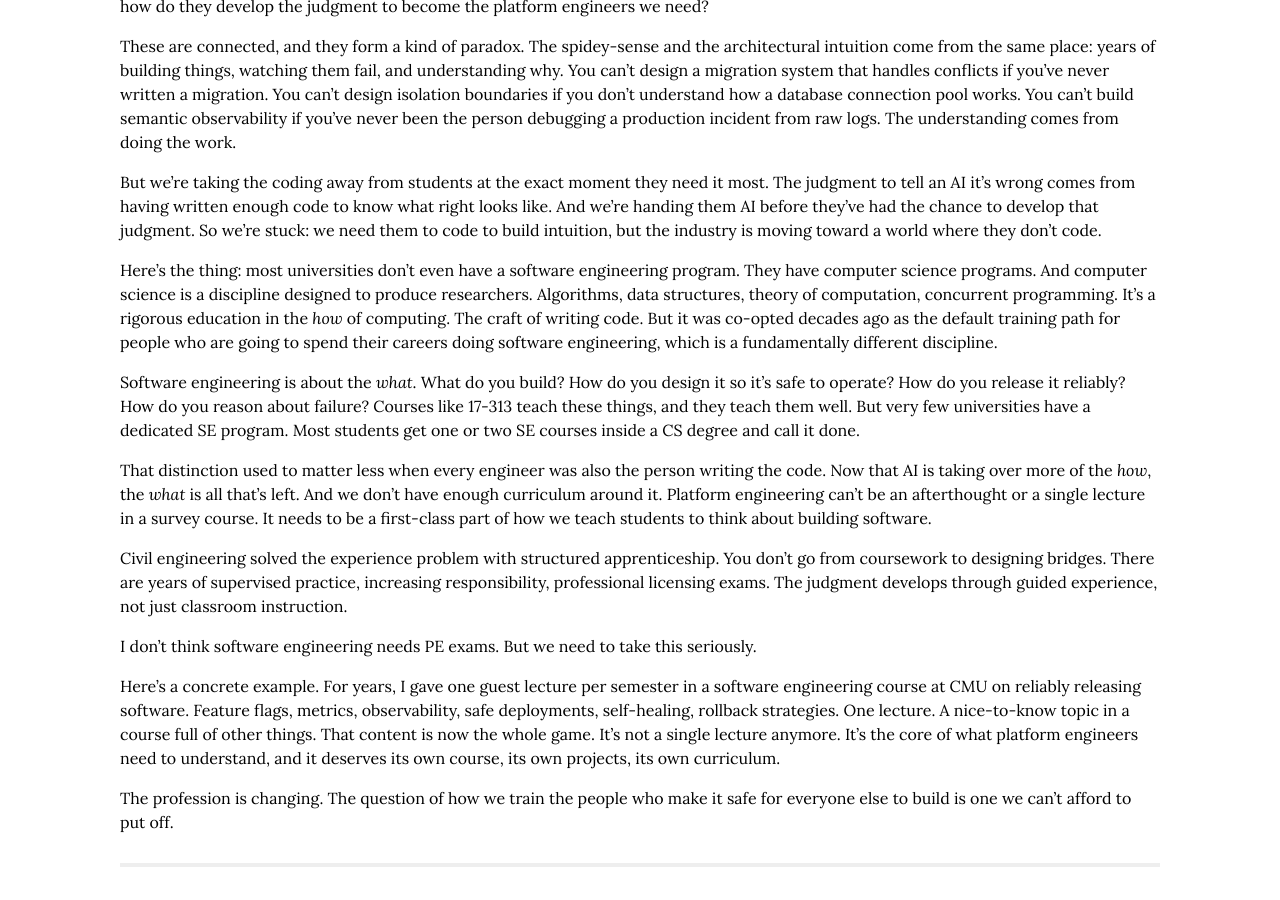
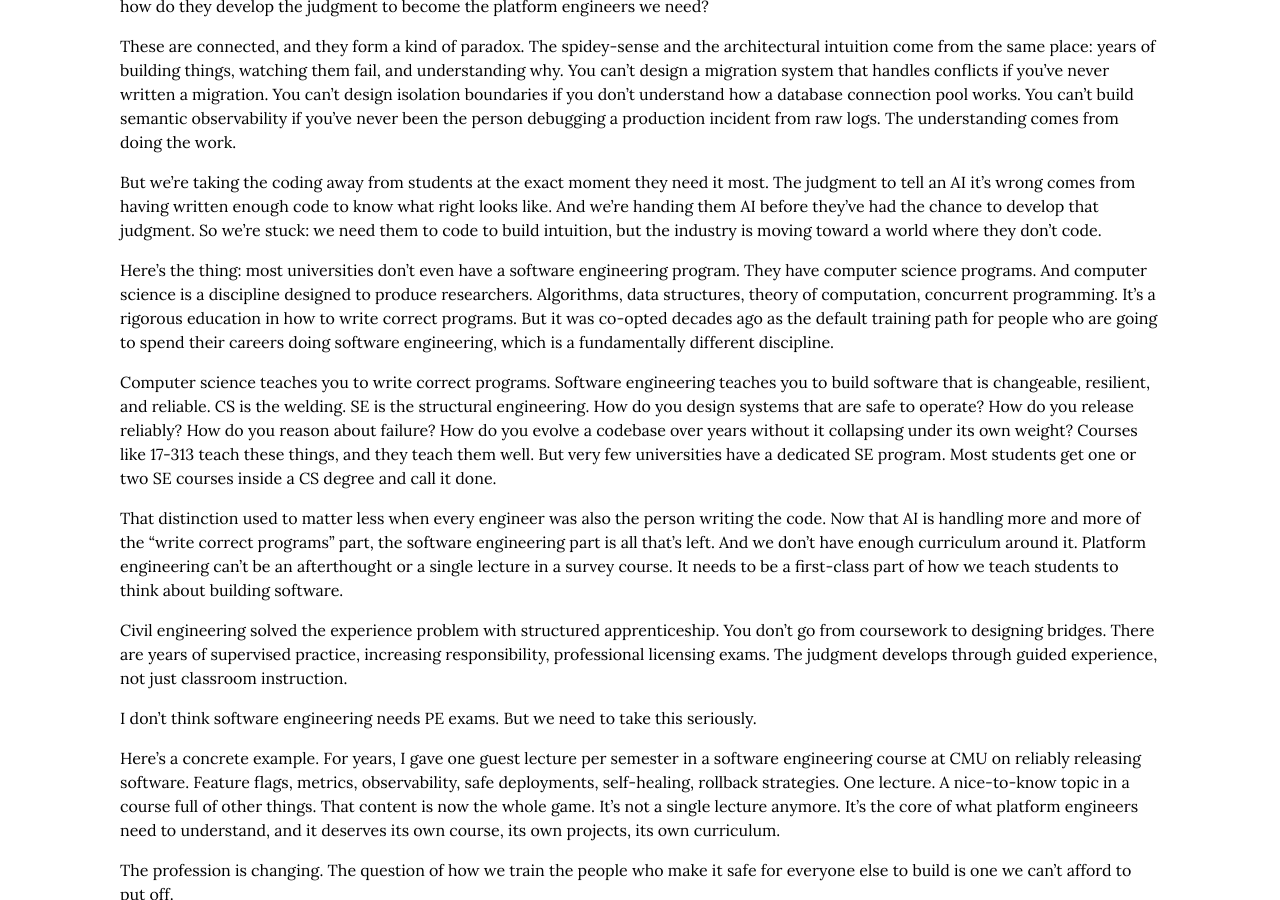
Before and after one commit to cmeiklejohn/cmeiklejohn.github.io, a Jekyll site: the page built from _posts/2026-04-01-software-engineering-is-becoming-civil-engineering.markdown, in a window 1280 px wide and 900 px high, scrolled down 2170 px. Built offline with Jekyll 4.4.1, drawn with Linux system fonts in a browser that asks for light colours; some web fonts are replaced.

Commit message:
Reframe CS vs SE: correct programs vs changeable/resilient/reliable
CS = write correct programs (the welding). SE = build changeable,
resilient, reliable software (the structural engineering). AI is
automating the CS part; the SE part is all that's left.

https://claude.ai/code/session_018mjBVoMgWwm8eLhnnMXsGy

```diff
--- a/_posts/2026-04-01-software-engineering-is-becoming-civil-engineering.markdown
+++ b/_posts/2026-04-01-software-engineering-is-becoming-civil-engineering.markdown
@@ -64,11 +64,11 @@ These are connected, and they form a kind of paradox. The spidey-sense and the a
 
 But we're taking the coding away from students at the exact moment they need it most. The judgment to tell an AI it's wrong comes from having written enough code to know what right looks like. And we're handing them AI before they've had the chance to develop that judgment. So we're stuck: we need them to code to build intuition, but the industry is moving toward a world where they don't code.
 
-Here's the thing: most universities don't even have a software engineering program. They have computer science programs. And computer science is a discipline designed to produce researchers. Algorithms, data structures, theory of computation, concurrent programming. It's a rigorous education in the *how* of computing. The craft of writing code. But it was co-opted decades ago as the default training path for people who are going to spend their careers doing software engineering, which is a fundamentally different discipline.
+Here's the thing: most universities don't even have a software engineering program. They have computer science programs. And computer science is a discipline designed to produce researchers. Algorithms, data structures, theory of computation, concurrent programming. It's a rigorous education in how to write correct programs. But it was co-opted decades ago as the default training path for people who are going to spend their careers doing software engineering, which is a fundamentally different discipline.
 
-Software engineering is about the *what*. What do you build? How do you design it so it's safe to operate? How do you release it reliably? How do you reason about failure? Courses like 17-313 teach these things, and they teach them well. But very few universities have a dedicated SE program. Most students get one or two SE courses inside a CS degree and call it done.
+Computer science teaches you to write correct programs. Software engineering teaches you to build software that is changeable, resilient, and reliable. CS is the welding. SE is the structural engineering. How do you design systems that are safe to operate? How do you release reliably? How do you reason about failure? How do you evolve a codebase over years without it collapsing under its own weight? Courses like 17-313 teach these things, and they teach them well. But very few universities have a dedicated SE program. Most students get one or two SE courses inside a CS degree and call it done.
 
-That distinction used to matter less when every engineer was also the person writing the code. Now that AI is taking over more of the *how*, the *what* is all that's left. And we don't have enough curriculum around it. Platform engineering can't be an afterthought or a single lecture in a survey course. It needs to be a first-class part of how we teach students to think about building software.
+That distinction used to matter less when every engineer was also the person writing the code. Now that AI is handling more and more of the "write correct programs" part, the software engineering part is all that's left. And we don't have enough curriculum around it. Platform engineering can't be an afterthought or a single lecture in a survey course. It needs to be a first-class part of how we teach students to think about building software.
 
 Civil engineering solved the experience problem with structured apprenticeship. You don't go from coursework to designing bridges. There are years of supervised practice, increasing responsibility, professional licensing exams. The judgment develops through guided experience, not just classroom instruction.
 
```
